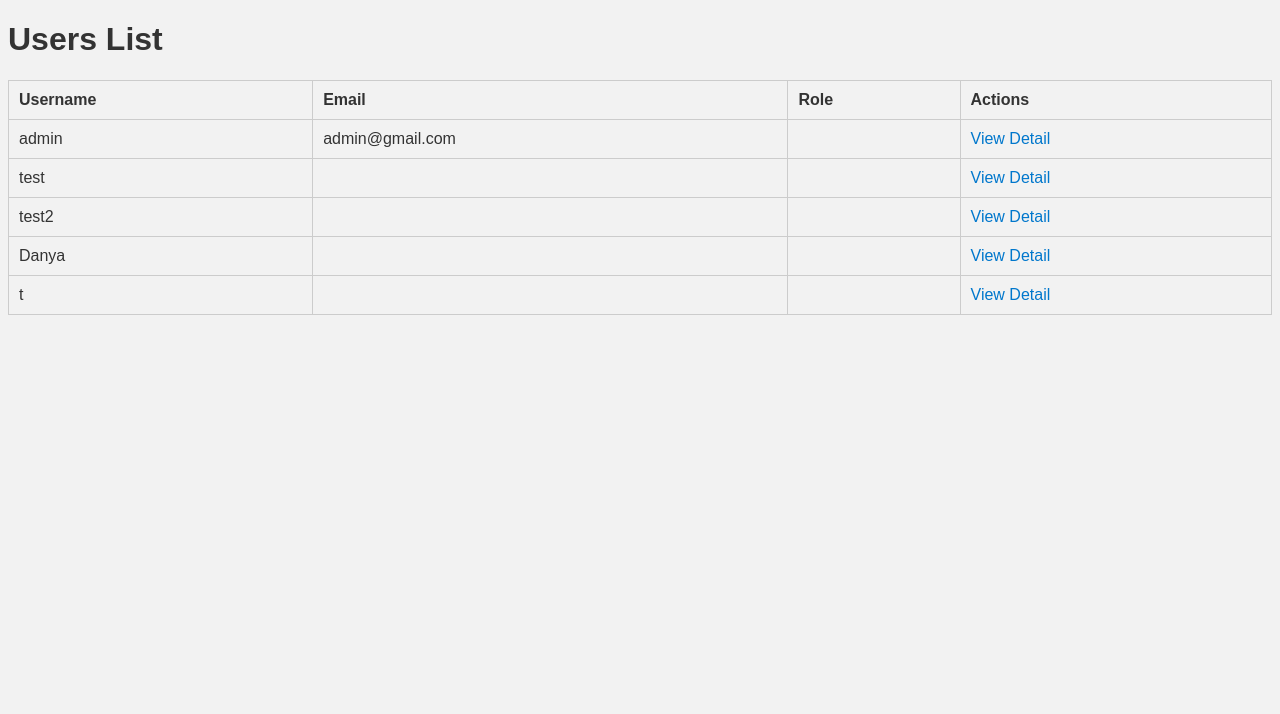
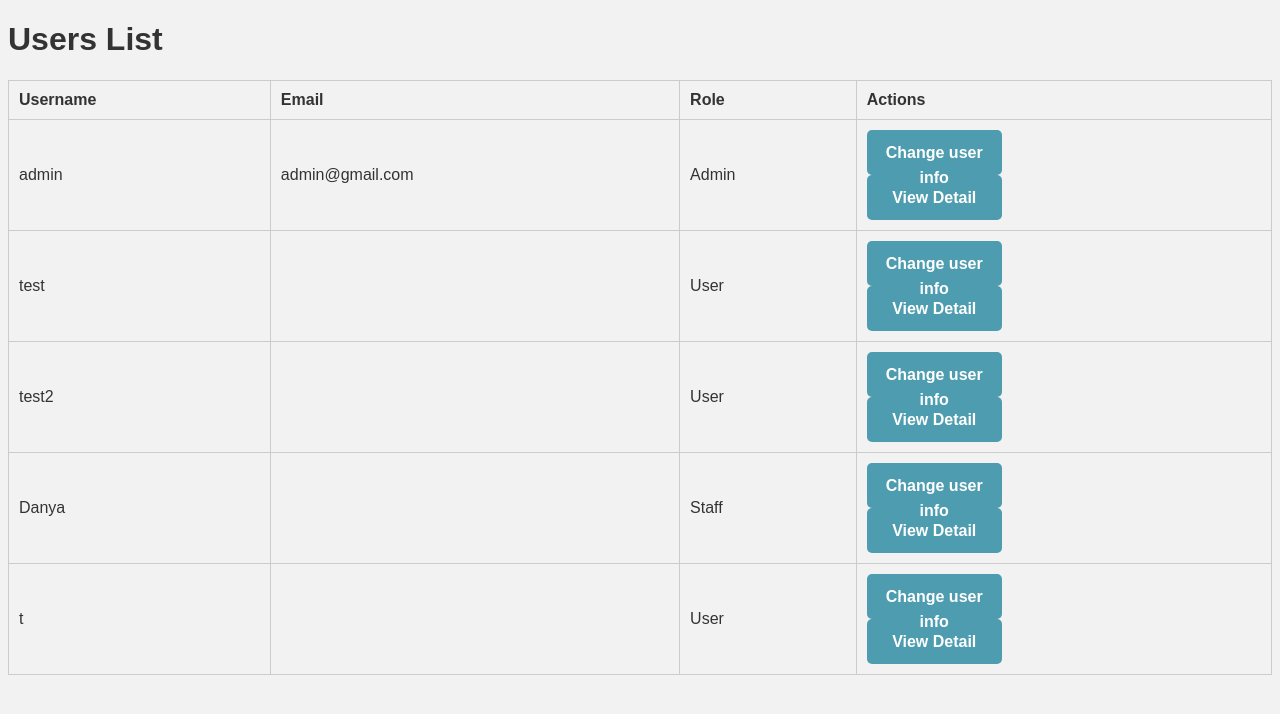
Before and after one commit to taras-fid/pyShop, a Django app: page /users/ in a window 1280 px wide. Shown: the part 48-762 px from the top of the page. Run offline with Django 4.2, Linux system fonts and the light colour scheme; a user stored in the database is signed in; data comes from the database, SQL or seed files in the repository; both versions use the stored data as it was after the commit.

Commit message:
added set-user-role get post methods.

```diff
--- a/app/static/css/style.css
+++ b/app/static/css/style.css
@@ -132,3 +132,16 @@ footer {
   padding: 20px;
   text-align: center;
 }
+
+.href-btn {
+    display: block;
+    width: 115px;
+    height: 25px;
+    background: #4E9CAF;
+    padding: 10px;
+    text-align: center;
+    border-radius: 5px;
+    color: white;
+    font-weight: bold;
+    line-height: 25px;
+}
--- a/app/templates/user_list.html
+++ b/app/templates/user_list.html
@@ -14,12 +14,18 @@
       <tr>
         <td>{{ user.username }}</td>
         <td>{{ user.email }}</td>
-        <td>{{ user.role }}</td>
+        {% if user.is_superuser %}
+            <td>Admin</td>
+        {% elif user.is_staff %}
+            <td>Staff</td>
+        {% else %}
+            <td>User</td>
+        {% endif %}
         <td>
-          {% if user.role != user.ADMIN_ROLE %}
-            <a href="{% url 'set_user_role' user_id=user.id %}">Change user info</a>
+          {% if is_admin %}
+            <a class="href-btn" href="{% url 'set_user_role' user_id=user.id %}">Change user info</a>
           {% endif %}
-          <a href="{% url 'user_detail' user_id=user.id %}">View Detail</a>
+          <a class="href-btn" href="{% url 'user_detail' user_id=user.id %}">View Detail</a>
         </td>
       </tr>
     {% endfor %}
--- a/app/urls.py
+++ b/app/urls.py
@@ -1,18 +1,3 @@
-"""app URL Configuration
-
-The `urlpatterns` list routes URLs to views. For more information please see:
-    https://docs.djangoproject.com/en/4.1/topics/http/urls/
-Examples:
-Function views
-    1. Add an import:  from my_app import views
-    2. Add a URL to urlpatterns:  path('', views.home, name='home')
-Class-based views
-    1. Add an import:  from other_app.views import Home
-    2. Add a URL to urlpatterns:  path('', Home.as_view(), name='home')
-Including another URLconf
-    1. Import the include() function: from django.urls import include, path
-    2. Add a URL to urlpatterns:  path('blog/', include('blog.urls'))
-"""
 from django.contrib import admin
 from django.urls import path
 from . import views
@@ -29,4 +14,5 @@ urlpatterns = [
     path('logout/', views.logout, name='logout'),
     path('users/', views.users, name='users'),
     path('user/<int:user_id>', views.user_detail, name='user_detail'),
+    path('user/<int:user_id>/set-user-role', views.set_user_role, name='set_user_role'),
 ]
--- a/app/views.py
+++ b/app/views.py
@@ -5,6 +5,8 @@ from django.contrib.auth import get_user_model, authenticate, login as Dlogin, l
 from django.contrib.auth.decorators import login_required, user_passes_test
 from django.contrib.auth.forms import AuthenticationForm, UserCreationForm
 from django.contrib import messages
+from django.core.exceptions import ValidationError
+from django.http import JsonResponse
 # TODO delete logging
 import logging
 logger = logging.getLogger('django')
@@ -118,12 +120,14 @@ User = get_user_model()
 
 
 @login_required
+@user_passes_test(lambda u: u.is_staff or u.is_superuser)
 def users(request):
     users = User.objects.all()
-    return render(request, 'user_list.html', {'users': users})
+    return render(request, 'user_list.html', {'users': users, 'is_admin': request.user.is_superuser})
 
 
 @login_required
+@user_passes_test(lambda u: u.is_staff or u.is_superuser)
 def user_detail(request, user_id):
     orders_info = []
     user = User.objects.get(id=user_id)
@@ -131,16 +135,28 @@ def user_detail(request, user_id):
     for order in orders:
         order_items = OrderItem.objects.filter(order=order)
         orders_info.append([order.id, [str(order_item) for order_item in order_items], order.total])
-    return render(request, 'user_detail.html', {'orders': orders_info})
+    return render(request, 'user_detail.html', {'orders': orders_info, 'user': user})
 
 
 @login_required
-@user_passes_test(lambda u: u.role == User.ADMIN_ROLE)
+@user_passes_test(lambda u: u.is_superuser)
 def set_user_role(request, user_id):
     user = User.objects.get(id=user_id)
     if request.method == 'POST':
-        user.role = request.POST['role']
+        if request.POST['role'] == 'admin':
+            user.is_superuser = 1
+        elif request.POST['role'] == 'staff':
+            user.is_superuser = 0
+            user.is_staff = 1
+        elif request.POST['role'] == 'user':
+            user.is_superuser = 0
+            user.is_staff = 0
+            if request.user.id == user.id:
+                user.save()
+                return redirect('home')
+        else:
+            return JsonResponse({'error': 'Invalid request'}, status=400)
         user.save()
-        return redirect(reverse('user_detail', args=[user_id]))
+        return render(request, 'user_detail.html', {'user': user})
     else:
         return render(request, 'set_user_role.html', {'user': user})
```
Also changed, not shown: app/templates/set_user_role.html (+4 -3 lines), app/templates/user_detail.html (+7 -1 lines), db.sqlite3.
